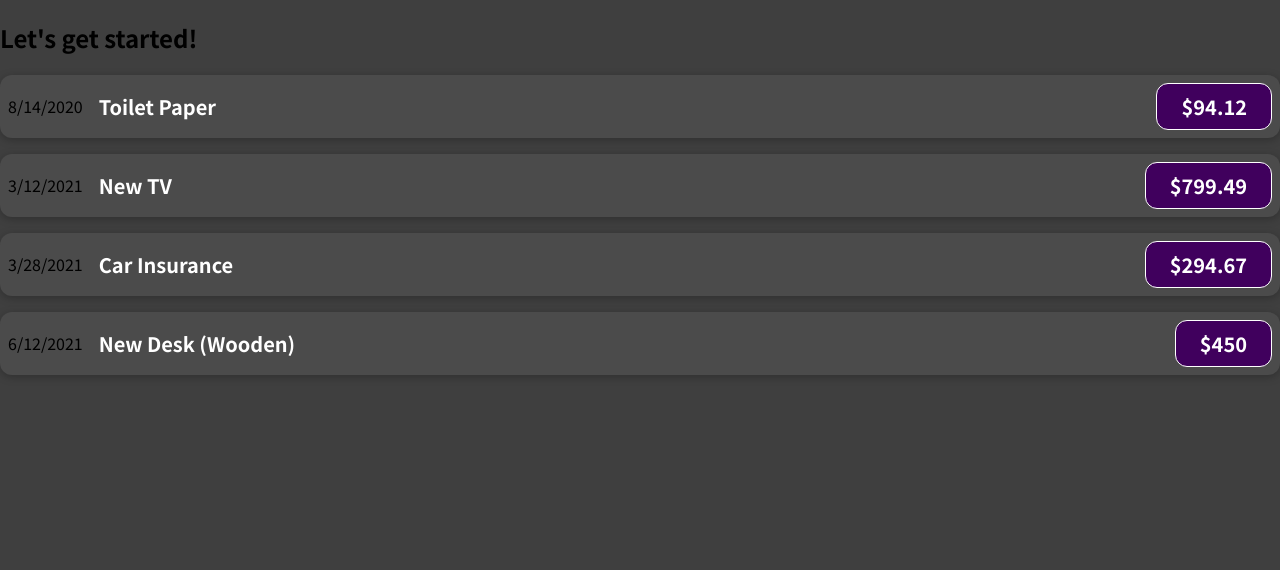
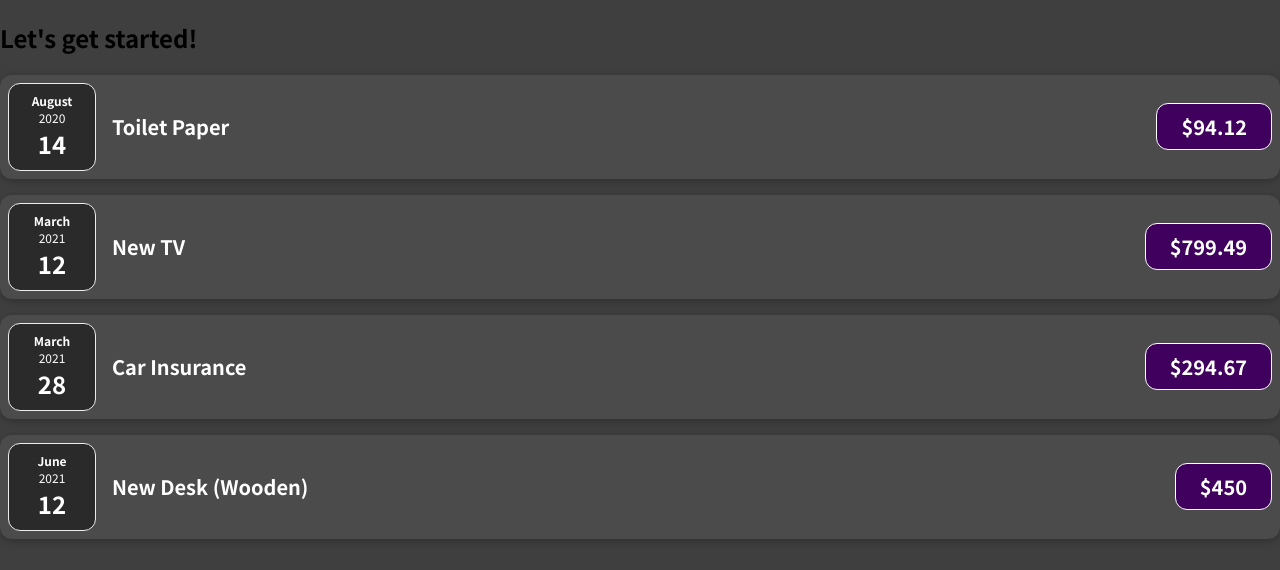
Before and after one commit to cmschaum1/react-complete-guide, a JavaScript app: page / in a window 1280 px wide. Shown: the top 570 px of the page. Built offline with nearby package versions, Linux system fonts and the light colour scheme.

Commit message:
new file:   src/components/ExpenseDate.css 	new file:   src/components/ExpenseDate.js 	modified:   src/components/ExpenseItem.js

```diff
--- /dev/null
+++ b/src/components/ExpenseDate.css
@@ -0,0 +1,26 @@
+.expense-date {
+  display: flex;
+  flex-direction: column;
+  width: 5.5rem;
+  height: 5.5rem;
+  border: 1px solid #ececec;
+  background-color: #2a2a2a;
+  color: white;
+  border-radius: 12px;
+  align-items: center;
+  justify-content: center;
+}
+
+.expense-date__month {
+  font-size: 0.75rem;
+  font-weight: bold;
+}
+
+.expense-date__year {
+  font-size: 0.75rem;
+}
+
+.expense-date__day {
+  font-size: 1.5rem;
+  font-weight: bold;
+}
--- /dev/null
+++ b/src/components/ExpenseDate.js
@@ -0,0 +1,17 @@
+import './ExpenseDate.css'
+
+function ExpenseDate(props) {
+  const month = props.date.toLocaleString('en-US', { month: 'long'});
+  const year = props.date.getFullYear();
+  const day = props.date.toLocaleString('en-US', { day: '2-digit'})
+
+  return (
+  <div className='expense-date'>
+    <div className='expense-date__month'>{month}</div>
+    <div className='expense-date__year'>{year}</div>
+    <div className='expense-date__day'>{day}</div>
+  </div>
+  )
+}
+
+export default ExpenseDate;
--- a/src/components/ExpenseItem.js
+++ b/src/components/ExpenseItem.js
@@ -1,9 +1,10 @@
 import './ExpenseItem.css';
+import ExpenseDate from './ExpenseDate';
 
 function ExpenseItem(props) {
   return (
     <div className='expense-item'>
-      <div>{props.date.toLocaleDateString()}</div>
+      <ExpenseDate date={props.date}/>
       <div className='expense-item__description'>
         <h2>{props.title}</h2>
         <div className='expense-item__price'>${props.amount}</div>
```
